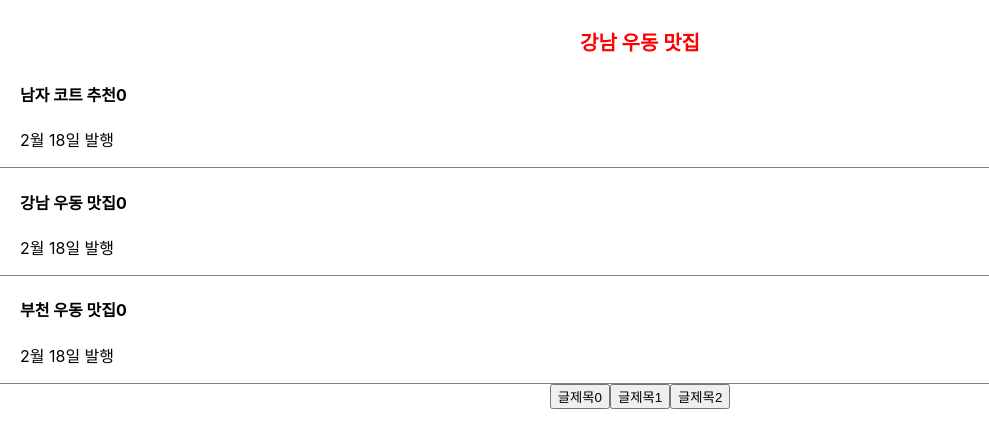
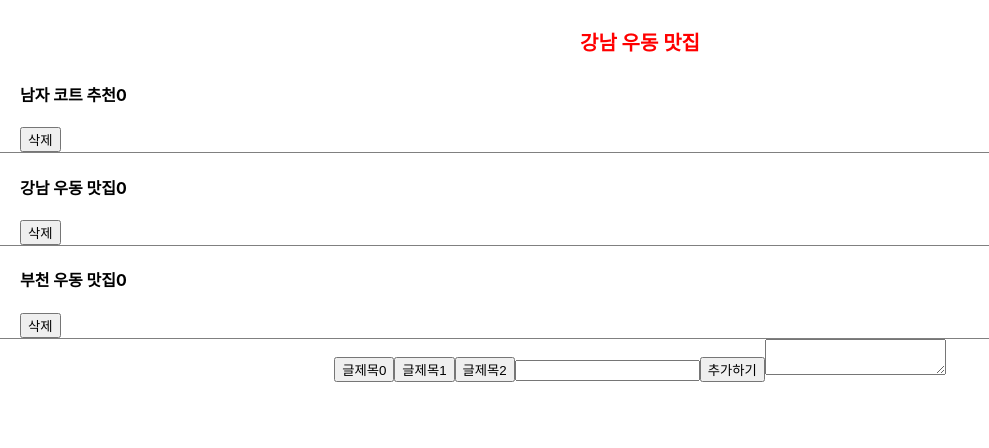
Before and after one commit to dkdkwl/react-blog, a React (Create React App) app in the folder blog/: page / in a window 1280 px wide. Shown: the top 448 px of the page, without its empty margins (0-989 px from the left). Built offline with nearby package versions, Linux system fonts and the light colour scheme.

Commit message:
간단한 삭제 추가 만들기

```diff
--- a/blog/src/App.js
+++ b/blog/src/App.js
@@ -8,6 +8,9 @@ function App() {
   let [따봉, 따봉변경] = useState([0,0,0]);
   let [modal,setModal] = useState(false);
   let [title,setTitle] = useState(0);
+  let [입력값,입력값변경] = useState('');
+
+
 
   return (
     <div className="App">
@@ -26,7 +29,12 @@ function App() {
               따봉변경(copy)
             }}>{따봉[i]}</span>
             </h4>
-            <p>2월 18일 발행</p>
+            <p></p>
+            <button onClick={(e)=>{
+              let copy = [...글제목];
+              copy.splice(i, 1);
+              글제목변경(copy)
+            }}>삭제</button>
           </div>
           )
         })
@@ -36,6 +44,21 @@ function App() {
       <button onClick={()=>{setTitle(1)}}>글제목1</button>
       <button onClick={()=>{setTitle(2)}}>글제목2</button>
 
+      <input className='userInput' />
+      <button onClick={()=>{
+        let userData = document.querySelector('.userInput').value;
+        if(!userData == ''){
+          let copy = [...글제목];
+          copy.unshift(userData);
+          글제목변경(copy);
+          let copy2 = [...따봉];
+          copy2.unshift(0);
+          따봉변경(copy2);
+        }}
+      }>
+        추가하기
+      </button>
+      <textarea/>
 
       {
         modal == true ? <Modal title = {title} 글제목변경={글제목변경} color={'coral'} 글제목={글제목}/> : null
@@ -59,5 +82,4 @@ function Modal(props){
 }
 
 
-
 export default App;
```
